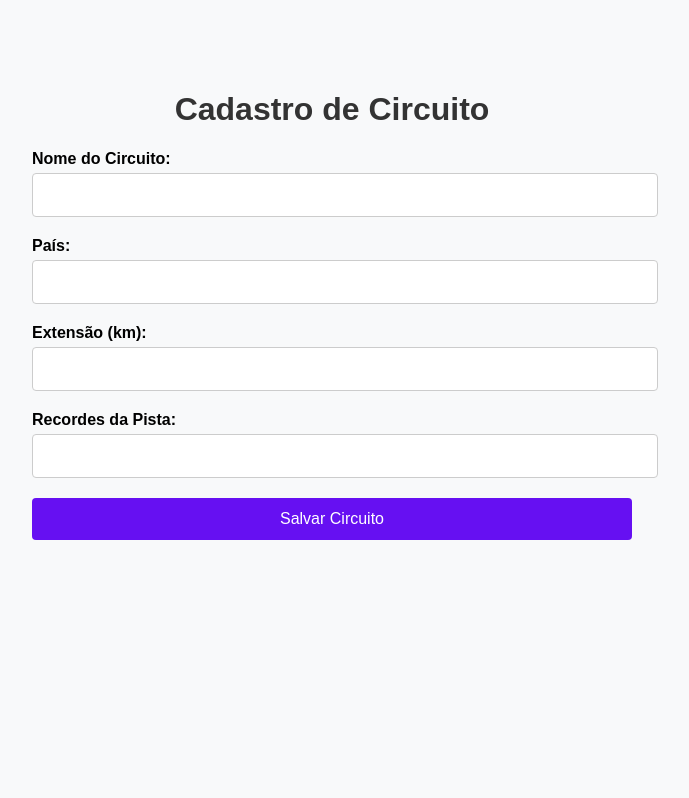
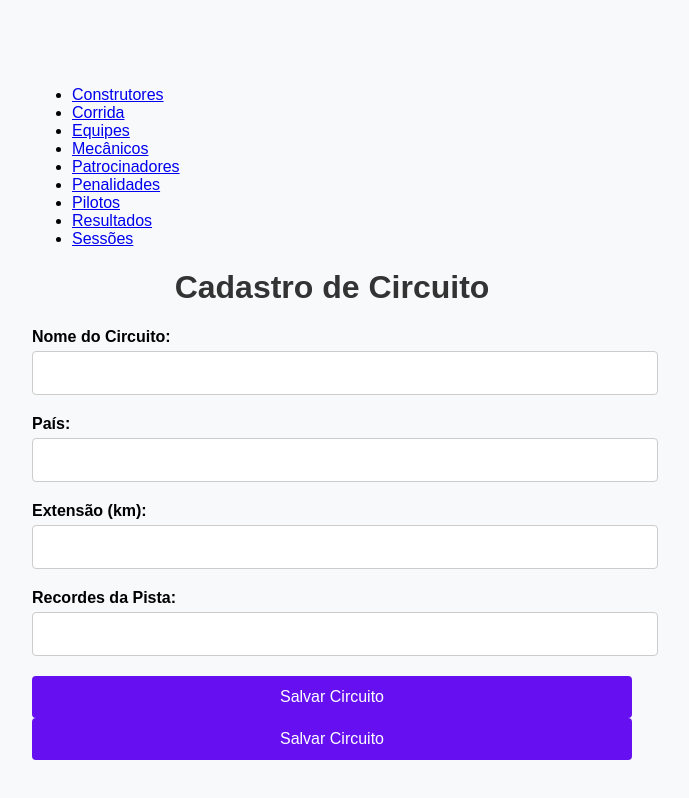
Before and after one commit to gustavomachado112/informacoes_python_trabalho, a plain HTML site: page front-end/circuito.html in a window 1280 px wide. Shown: the whole page, without its empty margins (308-997 px from the left). Drawn offline with Linux system fonts and the light colour scheme.

Commit message:
Update circuito.html

```diff
--- a/front-end/circuito.html
+++ b/front-end/circuito.html
@@ -7,6 +7,24 @@
     <link rel="stylesheet" href="circuito.css">
 </head>
 <body>
+
+
+<nav class="navbar">
+    <div class="nav-container">
+        <ul class="nav-menu">
+            <li><a href="construtores.html" class="nav-link">Construtores</a></li>
+            <li><a href="corrida.html" class="nav-link">Corrida</a></li>
+            <li><a href="equipes.html" class="nav-link">Equipes</a></li>
+            <li><a href="mecanicos.html" class="nav-link">Mecânicos</a></li>
+            <li><a href="patrocinadores.html" class="nav-link">Patrocinadores</a></li>
+            <li><a href="penalidades.html" class="nav-link">Penalidades</a></li>
+            <li><a href="pilotos.html" class="nav-link">Pilotos</a></li>
+            <li><a href="resultado_corrida.html" class="nav-link">Resultados</a></li>
+            <li><a href="sessoes.html" class="nav-link">Sessões</a></li>
+        </ul>
+    </div>
+</nav>
+
     <div class="container">
         <h1>Cadastro de Circuito</h1>
         <form>
@@ -35,3 +53,8 @@
     </div>
 </body>
 </html>
+            <button type="submit">Salvar Circuito</button>
+        </form>
+    </div>
+</body>
+</html>
```
